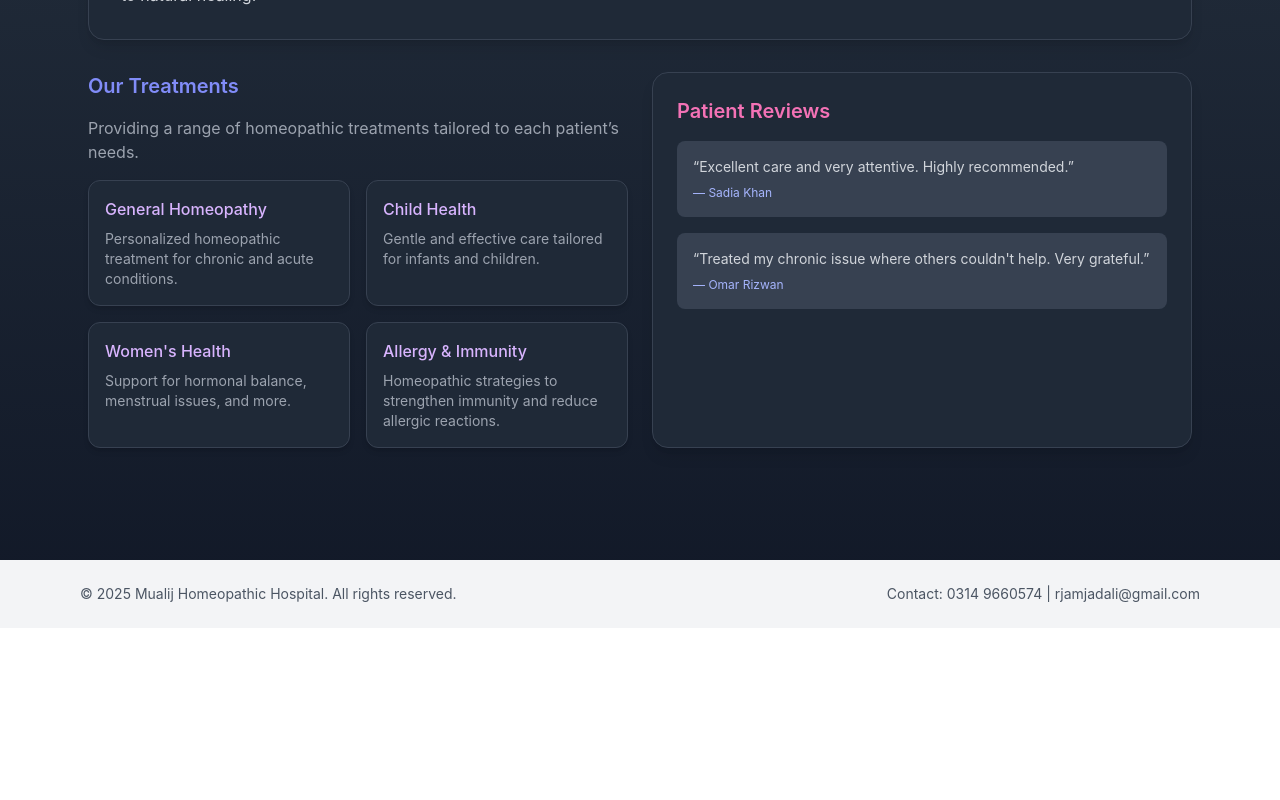
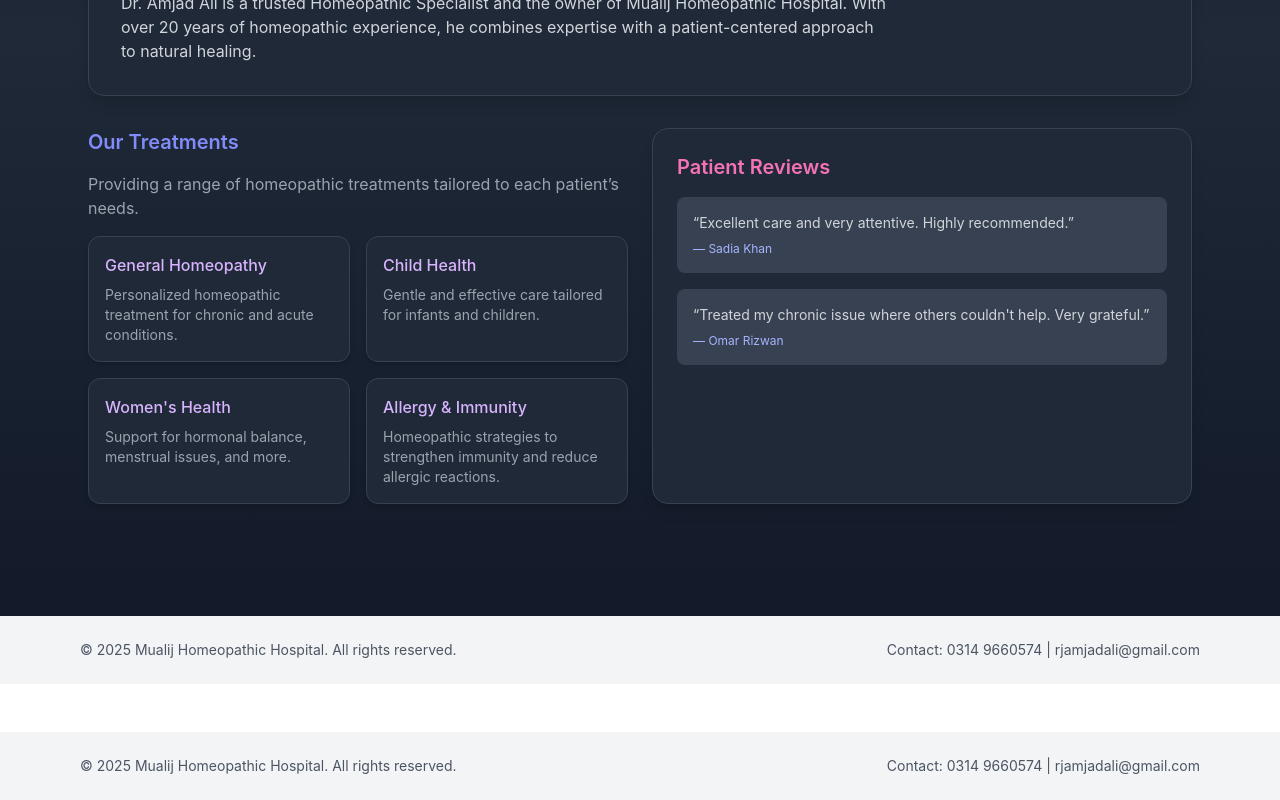
Before and after one commit to Safi649/dr-amjadali, a Next.js app: page / in a window 1280 px wide. Shown: the part 670-1470 px from the top of the page. Before the commit the page ends 1298 px from the top, so only its background shows below. Built offline with nearby package versions, Linux system fonts and the light colour scheme.

Commit message:
Update _app.js

```diff
--- a/pages/_app.js
+++ b/pages/_app.js
@@ -1,14 +1,18 @@
-// pages/_app.js
-import "@/styles/globals.css"; // Tailwind global styles
-import { useEffect } from "react";
-import { analytics } from "@/firebase/firebaseConfig";
+import "../styles/globals.css";
+import Layout from "../components/Layout";
+
+const doctor = {
+  name: "Dr. Amjad Ali",
+  title: "Homeopathic Specialist & Owner",
+  hospital: "Mualij Homeopathic Hospital",
+  email: "rjamjadali@gmail.com",
+  phone: "0314 9660574",
+};
+
 export default function MyApp({ Component, pageProps }) {
-  useEffect(() => {
-    // Runs only in the browser
-    if (analytics) {
-      console.log("Firebase Analytics initialized ✅");
-    }
-  }, []);
-
-  return <Component {...pageProps} />;
+  return (
+    <Layout doctor={doctor}>
+      <Component {...pageProps} />
+    </Layout>
+  );
 }
```
